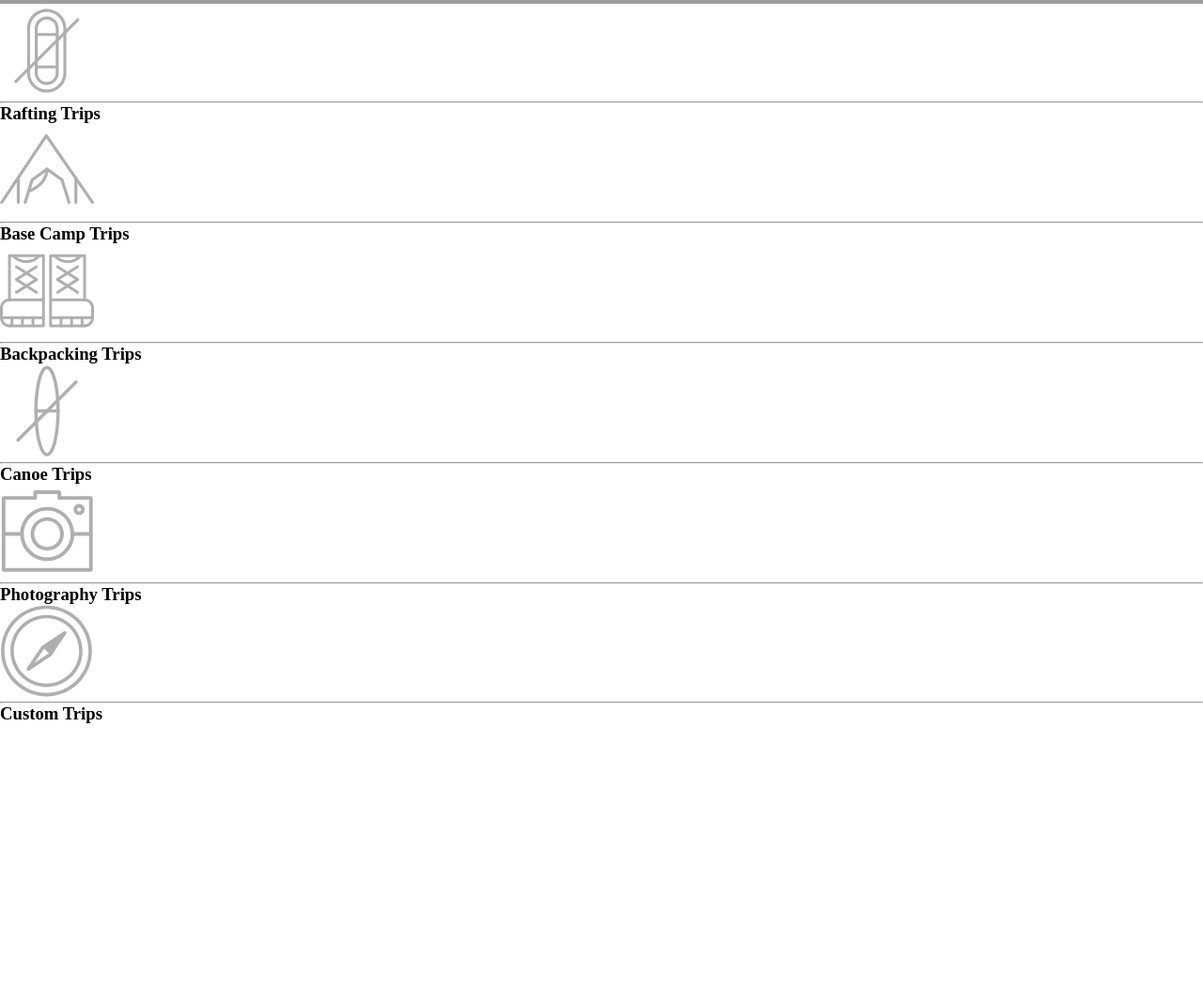
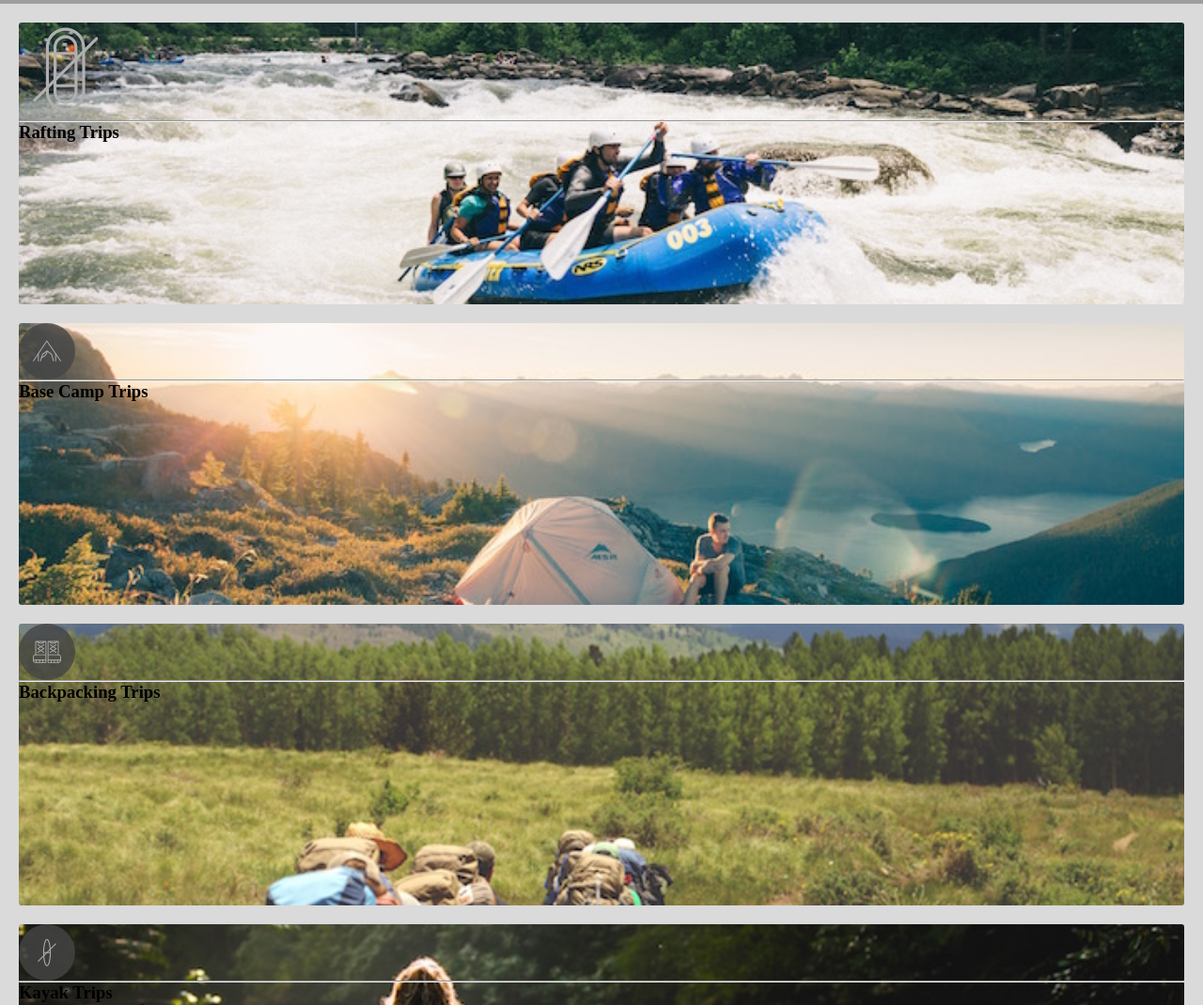
Before and after one commit to conesgnomes/oregon-wild, a plain HTML site: page index.html in a window 1280 px wide. Shown: the part 396-1466 px from the top of the page at 94% size. Before the commit the page ends 1167 px from the top, so only its background shows below. Drawn offline with nearby package versions, Linux system fonts and the light colour scheme; grey boxes are pictures that could not be loaded.

Commit message:
add background images to content divs, add and style icons

```diff
--- a/index.html
+++ b/index.html
@@ -40,7 +40,7 @@
           <li><a href="#">Home</a></li>
           <li><a href="#">Rafting</a></li>
           <li><a href="#">Backpacking</a></li>
-          <li><a href="#">Canoe</a></li>
+          <li><a href="#">Kayak</a></li>
           <li><a href="#">More</a></li>
         </ul>
         <input type="text" name="name" value="" placeholder="Search">
@@ -55,27 +55,37 @@
         <h3>Rafting Trips</h3>
       </div>
       <div class="img-card base-camp">
-        <img src="img/icon-basecamp.svg" alt="Tent Icon" />
+        <div class="icon-bg">
+          <img src="img/icon-basecamp.svg" alt="Tent Icon" />
+        </div>
         <hr>
         <h3>Base Camp Trips</h3>
       </div>
       <div class="img-card backpacking">
-        <img src="img/icon-backpacking.svg" alt="Boots Icon" />
+        <div class="icon-bg">
+          <img src="img/icon-backpacking.svg" alt="Boots Icon" />
+        </div>
         <hr>
         <h3>Backpacking Trips</h3>
       </div>
-      <div class="img-card canoe">
-        <img src="img/icon-canoe.svg" alt="Canoe Icon" />
+      <div class="img-card kayak">
+        <div class="icon-bg">
+          <img src="img/icon-canoe.svg" alt="Canoe Icon" />
+        </div>
         <hr>
-        <h3>Canoe Trips</h3>
+        <h3>Kayak Trips</h3>
       </div>
       <div class="img-card photography">
-        <img src="img/icon-photography.svg" alt="Camera Icon" />
+        <div class="icon-bg">
+          <img src="img/icon-photography.svg" alt="Camera Icon" />
+        </div>
         <hr>
         <h3>Photography Trips</h3>
       </div>
       <div class="img-card custom">
-        <img src="img/icon-custom.svg" alt="Compass Icon" />
+        <div class="icon-bg">
+          <img src="img/icon-custom.svg" alt="Compass Icon" />
+        </div>
         <hr>
         <h3>Custom Trips</h3>
       </div>
--- /dev/null
+++ b/sass/layout/_content.scss
@@ -0,0 +1,51 @@
+.body-container {
+  background-color: #DADADA;
+  .img-card {
+    margin-top: 20px;
+    border-radius: 3px;
+    height: 300px;
+    .icon-bg {
+      background-color: rgba(69, 69, 69, 0.8);
+      @include size(60px);
+      padding: 20px;
+      border-radius: 100%;
+      display: flex;
+      justify-content: center;
+      align-items: center;
+      img {
+        @include size(30px);
+      }
+    }
+  }
+  .rafting {
+    background-image: url("../img/rafting.jpg");
+    background-size: cover;
+    background-position: center;
+
+  }
+  .base-camp {
+    background-image: url("../img/basecamp.jpg");
+    background-size: cover;
+    background-position: center;
+  }
+  .backpacking {
+    background-image: url("../img/backpacking.jpg");
+    background-size: cover;
+    background-position: center;
+  }
+  .kayak {
+    background-image: url("../img/kayak.jpg");
+    background-size: cover;
+    background-position: center;
+  }
+  .photography {
+    background-image: url("../img/photography.jpg");
+    background-size: cover;
+    background-position: center;
+  }
+  .custom {
+    background-image: url("../img/custom.jpg");
+    background-size: cover;
+    background-position: center;
+  }
+}
--- a/sass/layout/_grid.scss
+++ b/sass/layout/_grid.scss
@@ -9,3 +9,11 @@
     @include grid-column(12);
   }
 }
+
+.body-container {
+  @include grid-container;
+
+  .img-card {
+    @include grid-column(12);
+  }
+}
--- a/sass/layout/_main.scss
+++ b/sass/layout/_main.scss
@@ -1,2 +1,3 @@
 @import "grid";
 @import "header";
+@import 'content';
```
Also changed, not shown: css/main.css, img/backpacking.jpg (added), img/basecamp.jpg (added), img/custom.jpg (added), img/kayak.jpg (added), img/photography.jpg (added), img/rafting.jpg (added), 1 other file.
